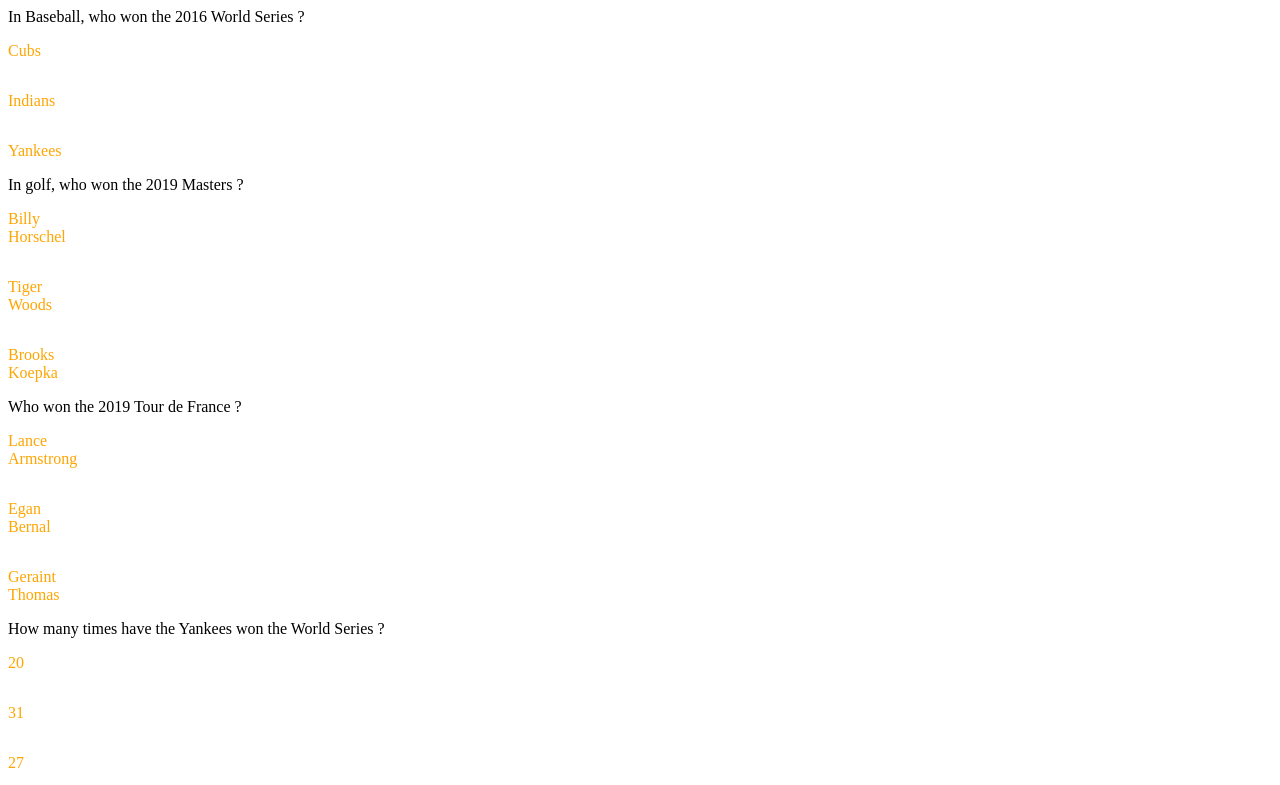
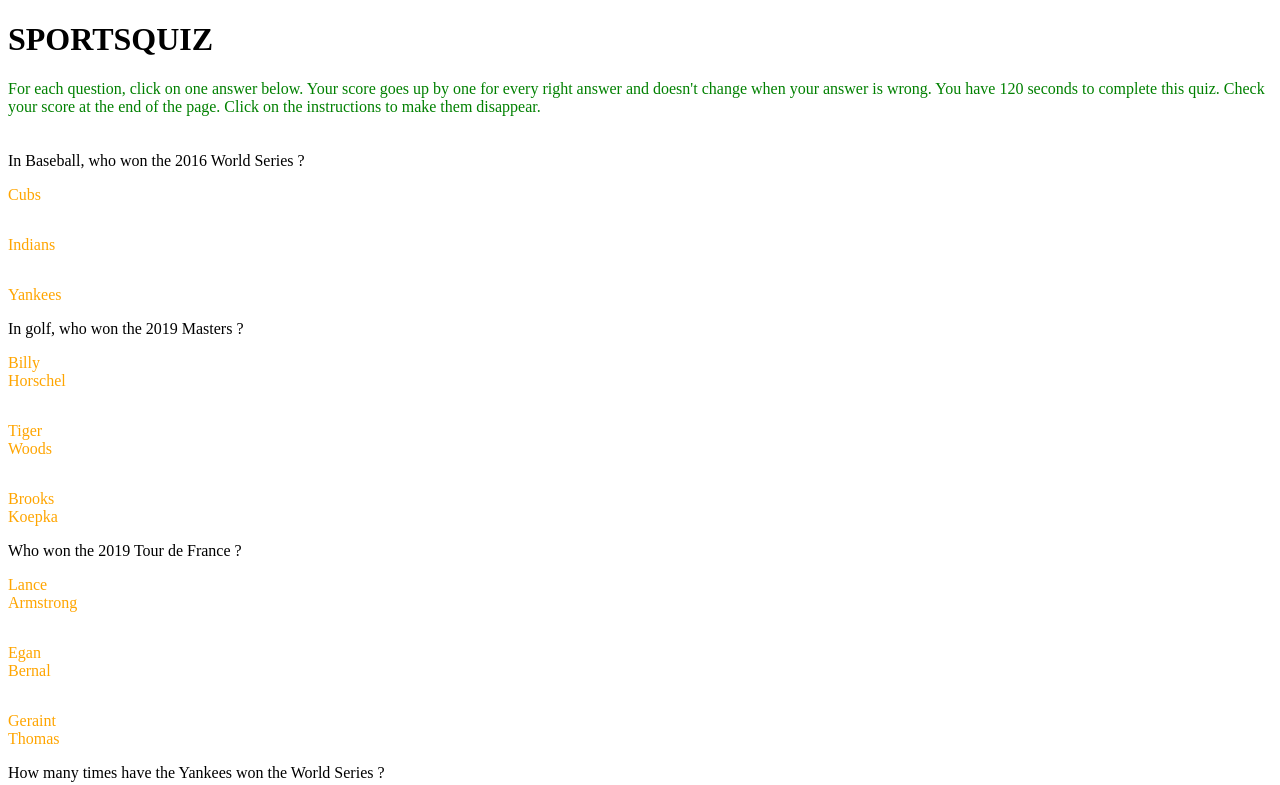
Before and after one commit to olive89aja/TriviaGame, a plain HTML site: page index.html in a window 1280 px wide. Shown: the top 785 px of the page. Drawn offline with nearby package versions, Linux system fonts and the light colour scheme.

Commit message:
new updates

```diff
--- a/assets/javascript/app.js
+++ b/assets/javascript/app.js
@@ -1,8 +1,5 @@
 let scorePlayer = 0;
-// Object.defineProperty(question, 'property1', {
-//     value: "string",
-//     writable: false
-//   });
+
 
 
 
@@ -25,6 +22,12 @@ const triviaAnswers = {a1:["Cubs","Indians", "Yankees"],a2:["Billy Horschel", "T
 const correctAnswers =
 ["Cubs", "Tiger Woods", "Egan Bernal", "27", "Michael Schumacher", "1986", "12", "Roger Federer"]
 
+
+$("#instructions").click(function() {
+  $("#instructions").fadeOut();
+  });
+  $("#instructions").css("color","green");
+  $("#instructions").css("cursor","pointer");
 
 
 function askQuestions() {
@@ -63,12 +66,10 @@ $(".sportsanswers8").html(triviaAnswers.a8[0]);
 $(".sportsanswerso").html(triviaAnswers.a8[1]);
 $(".sportsanswersp").html(triviaAnswers.a8[2]);
 
-
   }
 
-
-askQuestions();
-
+  askQuestions();
+  setTimeout(function(){ alert("Time is up ! Check out tour score at the end"); }, 120000);
 
 $("p").click(function() {
     $( this ).slideToggle();
@@ -78,6 +79,7 @@ $("p").click(function() {
     if (correctAnswers.indexOf(userGuess) === -1)
     {
         scorePlayer;
+
 }
 
 else {
--- a/index.html
+++ b/index.html
@@ -12,6 +12,12 @@
 </head>
 
 <body>
+    <h1>SPORTSQUIZ</h1>
+<div id =instructions>For each question, click on one answer below. Your score goes up
+    by one for every right answer and doesn't change when your answer is wrong. You have 120 seconds to complete this quiz.
+    Check your score at the end of the page. Click on the instructions to make them disappear.
+</div> <br><br>
+
      <div id=questions>
    <div class=questions1></div><p class=sportsanswers1></p><p class=sportsanswersa></p><p class=sportsanswersb></p>
    <div class=questions2></div><p class=sportsanswers2></p><p class=sportsanswersc></p><p class=sportsanswersd></p>
```
